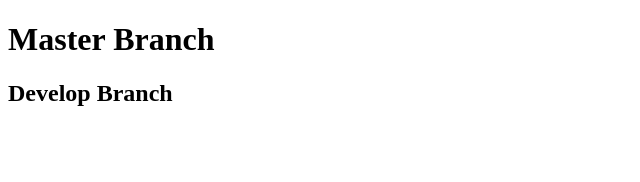
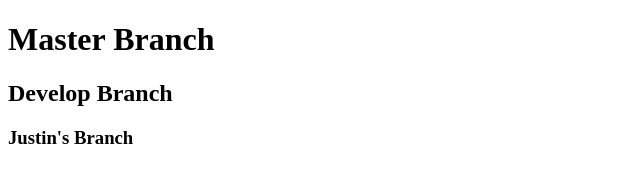
Before and after one commit to taricheny/teamGit, a plain HTML site: page index.html in a window 1280 px wide. Shown: the whole page, without its empty margins (0-640 px from the left). Drawn offline with Linux system fonts and the light colour scheme.

Commit message:
justin's branch

```diff
--- a/index.html
+++ b/index.html
@@ -8,5 +8,6 @@
 <body>
     <h1>Master Branch</h1>
     <h2>Develop Branch</h2>
+    <h3>Justin's Branch</h3>
 </body>
 </html>
```
